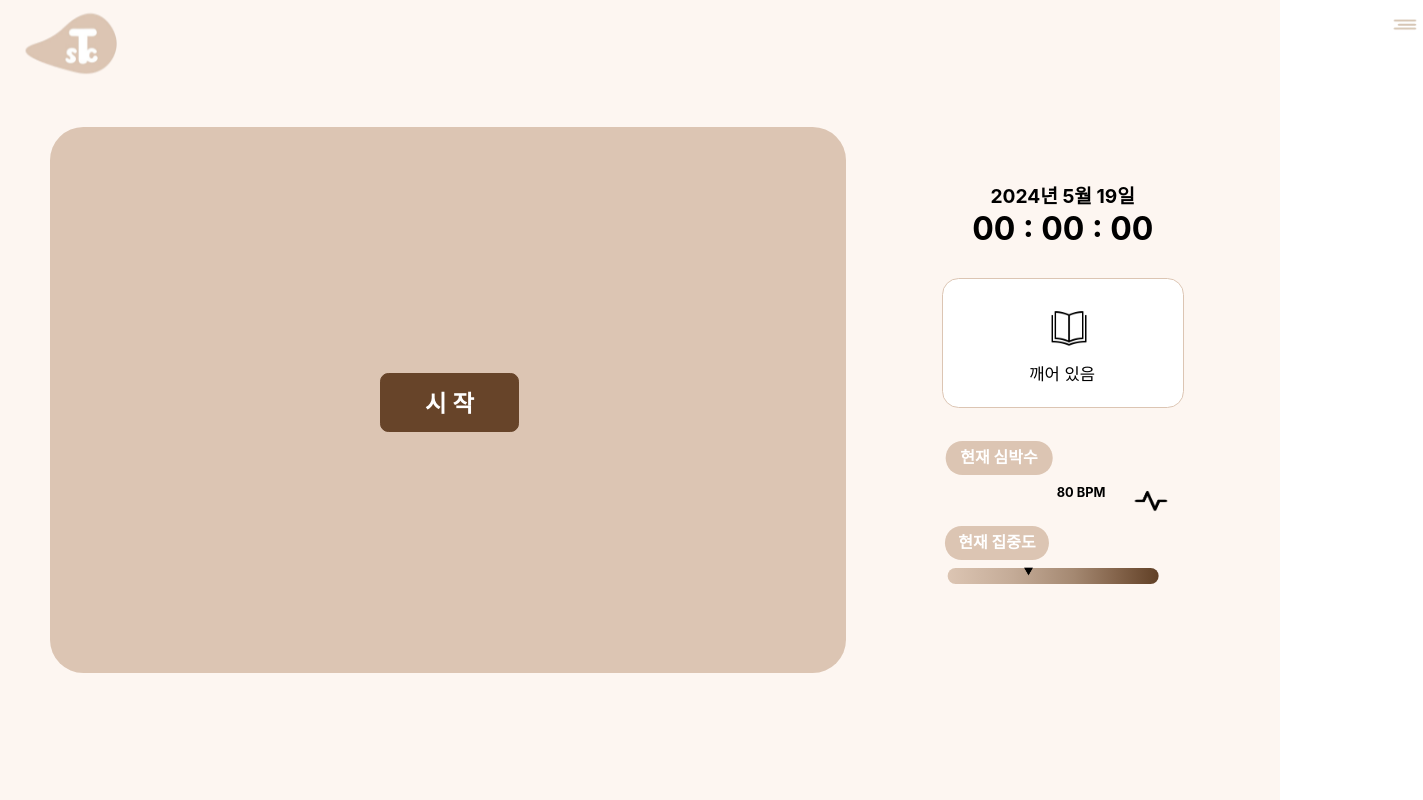
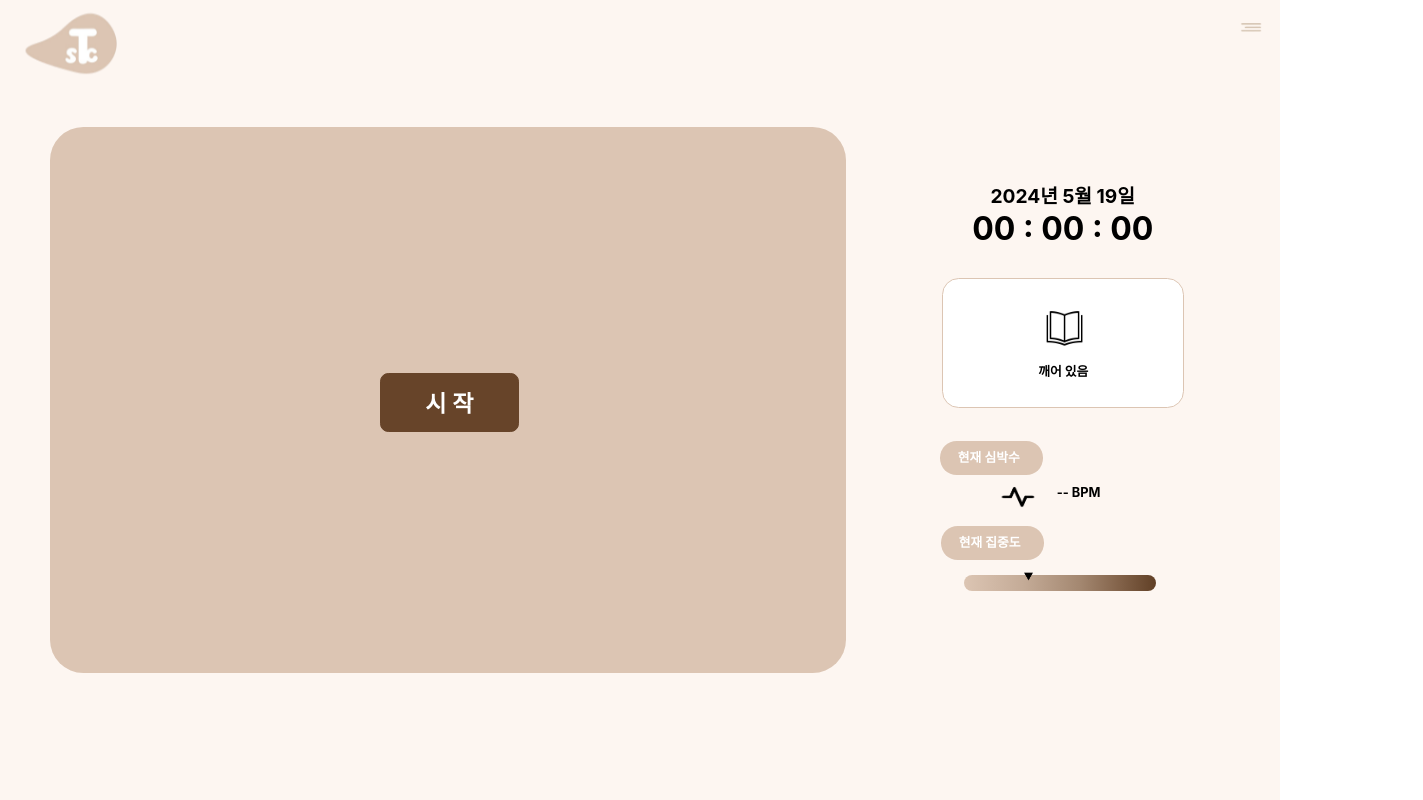
Before and after one commit to GenieUU/stracker_front, a React (Create React App) app: page / in a window 1280 px wide. Shown: the whole page, 1423 px wide, since content can reach past the window. Built offline with nearby package versions, Linux system fonts and the light colour scheme.

Commit message:
메인페이지, 사이드페이지 화면 맞춤 사이즈 조절

```diff
--- a/src/App.css
+++ b/src/App.css
@@ -25,12 +25,13 @@ body, html {
 
 .Logo {
   width: 8.26vw;
-  height: 8.26vw;
+  height: 8.26vh;
   position: absolute;
   left: 1.11vw;
   top: 1.11vh;
 }
 
+/* 카메라 */
 .CameraScreen {
   width: 62.22vw;
   height: 68.25vh;
@@ -42,6 +43,32 @@ body, html {
   z-index: 1;
 }
 
+.startButton {
+  width: 10.69vw;
+  height: 7.22vh;
+  position: absolute;
+  left: 29.69vw;
+  top: 46.57vh;
+  background: #674429;
+  border-radius: 1.04vh;
+  border: 0.21vh solid #674429;
+  display: flex;
+  align-items: center;
+  justify-content: center;
+  cursor: pointer;
+  z-index: 2;
+}
+
+.StartText {
+  font-size: 1.8vw;
+  font-weight: 600;
+  color: white;
+  text-align: center;
+  position: relative;
+  z-index: 3;
+}
+
+/*시간 정보*/
 .Time {
   width: 17.71vw;
   height: 8.40vh;
@@ -65,6 +92,7 @@ body, html {
   text-align: center;
 }
 
+/*상태*/
 .State {
   width: 18.75vw;
   height: 15.93vh;
@@ -87,77 +115,27 @@ body, html {
   width: 3vw;
   height: 5vh;
   background: black;
+  display: flex;
+  justify-content: center;
   position: absolute;
-  left: 44.72%;
   top: 23.31%;
+  left: 43%;
   z-index: 2;
 }
 
 
 .StateText {
-  font-size: 1.3vw;
-  font-weight: 200;
+  font-size: 1vw;
+  font-weight: 700;
   color: black;
+  position: absolute;
   text-align: center;
-  position: absolute;
-  left: 50%;
-  transform: translateX(-50%);
+  left: 40%;
   top: 65%;
   z-index: 2;
 }
 
-.Concentration {
-  width: 17.43vw;
-  height: 8.13vh;
-  position: absolute;
-  left: 73.54vw;
-  top: 66.18vh;
-  z-index: 1;
-}
-
-.ConcentrationValue {
-  width: 94.46%;
-  height: 2.04vh;
-  background: linear-gradient(90deg, #DCC5B3 0%, #C4AB97 31%, #A48871 60%, #84644B 80%, #614026 100%);
-  border-radius: 1.04vh;
-  position: absolute;
-  top: 4.83vh;
-  left: 50%;
-  transform: translateX(-50%);
-  z-index: 1;
-}
-
-.ConcentrationValueTri {
-  width: 0.69vw;
-  height: 1.11vh;
-  position: absolute;
-  left: 37.04%;
-  top: 4.72vh;
-  z-index: 2;
-}
-
-.ConcentrationTitleBox {
-  width: 46.67%;
-  height: 4.17vh;
-  background: #DCC5B3;
-  border-radius: 2.08vh;
-  position: absolute;
-  top: -5%;
-  left: 25%;
-  transform: translateX(-50%);
-  z-index: 1;
-}
-
-.ConcentrationTitle {
-  font-size: 2vh;
-  font-weight: 700;
-  color: white;
-  text-align: center;
-  line-height: 4.17vh;
-  position: relative;
-  z-index: 2;
-}
-
+/*심박수*/
 .HeartRate {
   width: 18.33vw;
   height: 8.51vh;
@@ -168,26 +146,24 @@ body, html {
 }
 
 .HeartRateTitleBox {
-  width: 45.45%;
+  width: 8vw;
   height: 4.17vh;
   background: #DCC5B3;
   border-radius: 2.08vh;
   position: absolute;
   top: -5%;
-  left: 25%;
-  transform: translateX(-50%);
+  left: 0%;
   z-index: 1;
 }
 
 .HeartRateTitle {
-  font-size: 2vh;
+  font-size: 1vw;
   font-weight: 700;
   color: white;
   text-align: center;
   line-height: 4.17vh;
-  position: relative;
-  top: 0;
-  right: 0;
+  position: absolute;
+  left: 17%;
   z-index: 2;
 }
 
@@ -195,8 +171,8 @@ body, html {
   width: 3.02vw;
   height: 3.34vh;
   position: absolute;
-  left: 15vw;
-  top: 5.32vh;
+  top: 57%;
+  left: 25%;
   z-index: 2;
 }
 
@@ -210,27 +186,55 @@ body, html {
   z-index: 2;
 }
 
-.startButton {
-  width: 10.69vw;
-  height: 7.22vh;
+/*집중도*/
+.Concentration {
+  width: 17.43vw;
+  height: 8.13vh;
   position: absolute;
-  left: 29.69vw;
-  top: 46.57vh;
-  background: #674429;
+  left: 73.54vw;
+  top: 66.18vh;
+  z-index: 1;
+}
+
+.ConcentrationValue {
+  width: 15vw;
+  height: 2.04vh;
+  background: linear-gradient(90deg, #DCC5B3 0%, #C4AB97 31%, #A48871 60%, #84644B 80%, #614026 100%);
   border-radius: 1.04vh;
-  border: 0.21vh solid #674429;
-  display: flex;
-  align-items: center;
-  justify-content: center;
-  cursor: pointer;
+  position: absolute;
+  top: 70%;
+  left: 10%;
   z-index: 2;
 }
 
-.StartText {
-  font-size: 2.92vh;
-  font-weight: 600;
+.ConcentrationValueTri {
+  width: 0.69vw;
+  height: 1.11vh;
+  position: absolute;
+  left: 37.04%;
+  top: 65%;
+  z-index: 2;
+}
+
+
+.ConcentrationTitleBox {
+  width: 8vw;
+  height: 4.17vh;
+  background: #DCC5B3;
+  border-radius: 2.08vh;
+  position: absolute;
+  top: -5%;
+  left: 0%;
+  z-index: 1;
+}
+
+.ConcentrationTitle {
+  font-size: 1vw;
+  font-weight: 700;
   color: white;
   text-align: center;
-  position: relative;
-  z-index: 3;
+  line-height: 4.17vh;
+  position: absolute;
+  left: 17%;
+  z-index: 2;
 }
--- a/src/App.js
+++ b/src/App.js
@@ -11,6 +11,7 @@ import './Sidebar.css';
 
 const App = () => {
   const [sideBarVisible, setSidebarVisible] = useState(false);
+  const [isStarted, setIsStarted] = useState(false);
   const [showSignUp, setShowSignUp] = useState(false);
   const [currentDate, setCurrentDate] = useState('');
   const [user, setUser] = useState(null); // 사용자 정보
@@ -26,6 +27,7 @@ const App = () => {
   // Start 연결 시도 함수
   const connectStart = () => {
     console.log('Start');
+    setIsStarted(true);
   };
 
   // 회원가입 페이지 보이기
@@ -48,7 +50,7 @@ const App = () => {
   return (
     <div className="Main">
       {showSignUp ? (
-        <SignUp />  // 회원가입 페이지가 보이는 경우
+        <SignUp />
       ) : (
         <>
           <div className="Background" />
@@ -71,6 +73,15 @@ const App = () => {
             <div className="TimerDate">{currentDate}</div>
             <div className="TimerTime">00 : 00 : 00</div>
           </div>
+          <div className="State">
+            <div className="StateBox" />
+            <div className="StateText">깨어 있음</div>
+            <img
+              className="StatePicture"
+              src={StateStudy}
+              alt="StateStudy"
+            />
+          </div>
           <div className="Concentration">
             <div className="ConcentrationValue" />
             <img
@@ -91,23 +102,14 @@ const App = () => {
               src={HeartRatePicture}
               alt="HeartRatePicture"
             />
-            <div className="HeartRateBpm">80 BPM</div>
+            <div className="HeartRateBpm"> -- BPM</div>
           </div>
-          <div className="State">
-            <div className="StateBox" />
-            <div className="StateText">깨어 있음</div>
-            <img
-              className="StatePicture"
-              src={StateStudy}
-              alt="StateStudy"
-            />
-          </div>
-          <div
-            className="startButton"
-            onClick={connectStart}
-          >
-            <div className="StartText">시  작</div>
+            {!isStarted && (
+            <div className="startButton"
+            onClick={connectStart}>
+              <div className="StartText">시 작</div>
             </div>
+          )}
         </>
       )}
     </div>
--- a/src/Sidebar.css
+++ b/src/Sidebar.css
@@ -1,167 +1,124 @@
 .Side {
-    width: 280px;
-    height: 390px;
+  width: 20vw;
+  height: 50vh;
   position: fixed;
   background: #DCC5B3;
-    border-bottom-left-radius: 20px;
+  border-bottom-left-radius: 2vh;
   right: 0;
   z-index: 10;
 }
 
-  .OutPictureX {
-    width: 23px;
-    height: 23px;
-    right: 8px;
-    top: 10px;
+.SideButton {
+  width: 2.36vw;
+  height: 2.08vh;
+  left: calc(100vw - 2.36vw - 1vw);
+  top: 2.56vh;
+  cursor: pointer;
   position: absolute;
 }
 
+.OutPictureX {
+  width: 1.2vw;
+  height: 2.2vh;
+  right: 0.56vw;
+  top: 1.04vh;
+  cursor: pointer;
+  position: absolute;
+}
+
+/*로그인 부분*/
 .Idbox {
-    width: 238px;
-    height: 46px;
-    top: 102px;
-    left: 21px;
-    font-size: 28px;
-    font-family: 'Inter';
-    font-weight: 400;
-    word-wrap: break-word;
+  width: 17vw;
+  height: 6.4vh;
+  top: 20%;
+  left: 7%;
+  font-size: 1.5vw;
   position: absolute;
   background: white;
-    border-radius: 10px;
-    border: 1px #674429 solid;
+  border-radius: 1vh;
+  border: 0.14vw #674429 solid;
   z-index: 0;
 }
 
 .Passwordbox {
-    width: 238px;
-    height: 46px;
-    top: 155px;
-    left: 21px;
-    font-size: 28px;
-    font-family: 'Inter';
-    font-weight: 400;
-    word-wrap: break-word;
+  width: 17vw;
+  height: 6.4vh;
+  top: 35%;
+  left: 7%;
+  font-size: 1.5vw;
   position: absolute;
   background: white;
-    border-radius: 10px;
-    border: 1px #674429 solid;
+  border-radius: 1vh;
+  border: 0.14vw #674429 solid;
   z-index: 0;
 }
 
 .Loginbox {
-    width: 238px;
-    height: 46px;
-    top: 150px;
-    left: 21px;
+  width: 17vw;
+  height: 6.4vh;
+  top: 50%;
+  left: 7%;
+  font-size: 1.5vw;
   position: absolute;
-    background: white;
-    border-radius: 10px;
-    border: 1px #674429 solid;
+  background: #674429;
+  border-radius: 1vh;
+  border: 0.14vw #674429 solid;
   z-index: 0;
+  cursor: pointer;
 }
 
-  .Loginbox {
-    top: 208px;
-    background: #674429;
+.LoginText {
+  top: 20%;
+  left: 37%;
+  color: white;
+  font-size: 1.5vw;
+  font-weight: 700;
+  position: absolute;
 }
+
+.SingUpText {
+  top: 65%;
+  left: 40%;
+  color: black;
+  font-size: 1vw;
+  font-weight: 500;
+  cursor: pointer;
+  position: absolute;
+}
+
+/*하단 버튼 부분(블루투스, 로그아웃, 설정)*/
 .BluetoothPicture {
-    width: 18px;
-    height: 20px;
-    right: 68px;
-    top: 330px;
+  width: 1.2vw;
+  height: 2.3vh;
+  right: 4.72vw;
+  top: 44vh;
+  cursor: pointer;
   position: absolute;
 }
 
 .LogOutPicture {
-    width: 18px;
-    height: 20px;
-    right: 45px;
-    top: 330px;
+  width: 1.2vw;
+  height: 2.08vh;
+  right: 3.13vw;
+  top: 44.1vh;
+  cursor: pointer;
   position: absolute;
 }
 
 .SettingsPicture {
-    width: 20px;
-    height: 20px;
-    right: 20px;
-    top: 330px;
+  width: 1.39vw;
+  height: 2.08vh;
+  right: 1.39vw;
+  top: 44.1vh;
+  cursor: pointer;
   position: absolute;
 }
 
-  .SidebarText {
-    left: 115px;
-    top: 257px;
+.WelcomeMessage {
+  left: 2vw;
+  top: 17vh;
   color: black;
-    font-size: 12px;
-    font-weight: 300;
-    position: absolute;
-    font-family: 'Inter';
-    word-wrap: break-word;
-  }
-
-  .LoginText {
-    left: 80px;
-    top: 6px;
-    color: white;
-    font-size: 23px;
-    font-weight: 700;
-    position: absolute;
-    font-family: 'Inter';
-    word-wrap: break-word;
-  }
-
-  .Id {
-    left: 40px;
-    top: 111px;
-    color: #919191;
-    font-size: 20px;
-    font-weight: 300;
-    position: absolute;
-    font-family: 'Inter';
-    word-wrap: break-word;
-  }
-
-  .Password {
-    left: 40px;
-    top: 165px;
-    color: #919191;
-    font-size: 20px;
-    font-weight: 300;
-    position: absolute;
-    font-family: 'Inter';
-    word-wrap: break-word;
-  }
-
-  .WelcomeMessage {
-    left: 30px;
-    top: 150px;
-    color: black;
-    font-size: 20px;
+  font-size: 1.39vw;
   font-weight: 600;
   position: absolute;
-    font-family: 'Inter';
-    word-wrap: break-word;
 }
-
-  .LogoutBox {
-    width: 238px;
-    height: 46px;
-    top: 208px;
-    left: 21px;
-    position: absolute;
-    background: #674429;
-    border-radius: 10px;
-    border: 1px #674429 solid;
-    z-index: 0;
-  }
-
-  .LogoutText {
-    left: 95px;
-    top: 12px;
-    color: white;
-    font-size: 23px;
-    font-weight: 700;
-    position: absolute;
-    font-family: 'Inter';
-    word-wrap: break-word;
-  }
--- a/src/Sidebar.js
+++ b/src/Sidebar.js
@@ -65,8 +65,8 @@ const Sidebar = ({ sideBarVisible, toggleSidebar, toggleSignUp, user, isLoggedIn
             </>
           ) : (
             <>
-              <div className="SidebarText" onClick={toggleSignUp}>
-                회원가입
+              <div className="SingUpText"
+              onClick={toggleSignUp}>회원가입
               </div>
               <img
                 className="OutPictureX"
--- a/src/Signup.css
+++ b/src/Signup.css
@@ -3,6 +3,7 @@
     height: 1024px;
     position: relative;
     background: white;
+    cursor: pointer;
   }
 
   .Background {
@@ -27,6 +28,7 @@
     height: 20px;
     left: 1389px;
     top: 16px;
+    cursor: pointer;
     position: absolute;
   }
 
```
Lines whose indentation alone changed are shown as unchanged.
